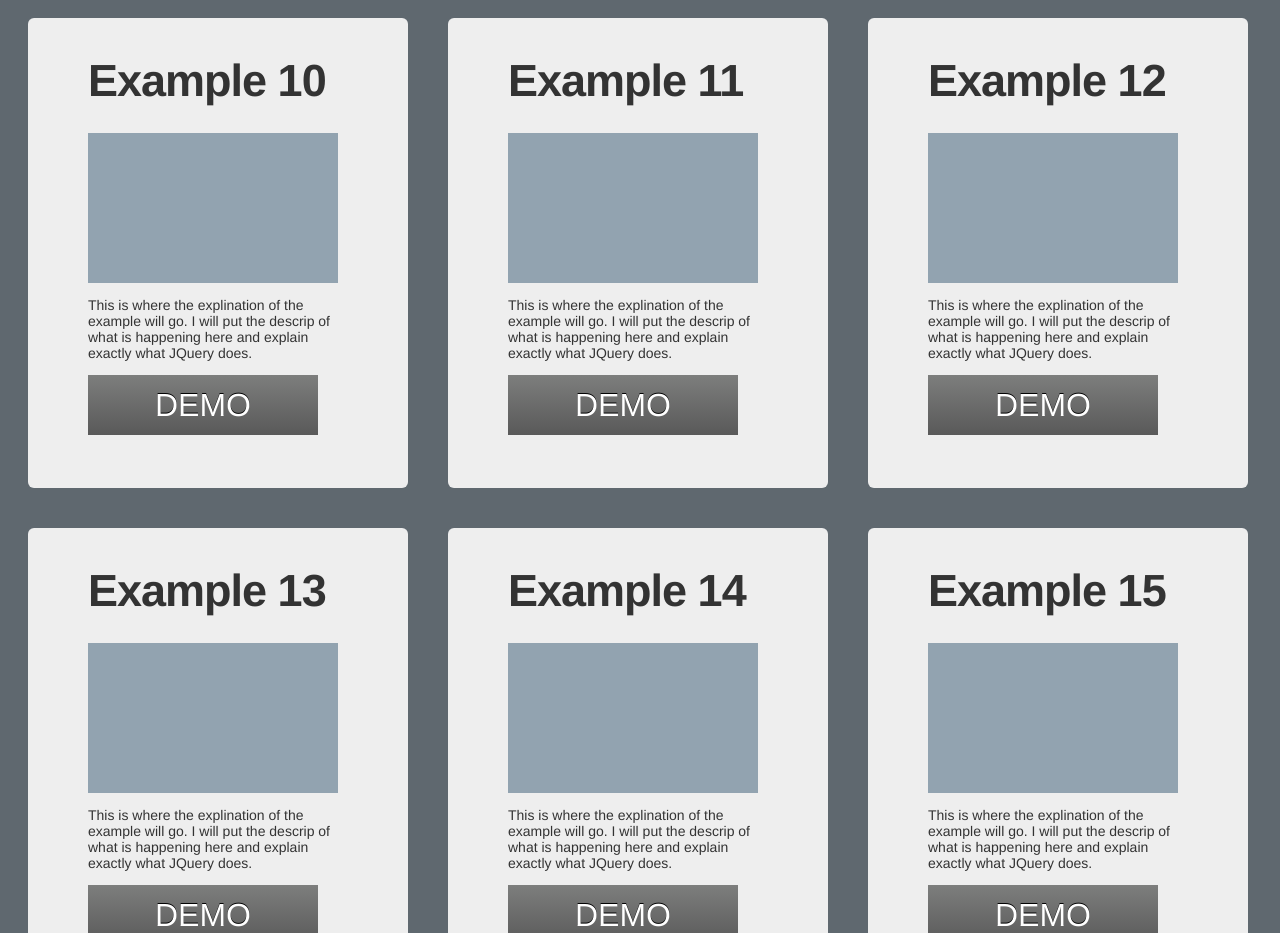
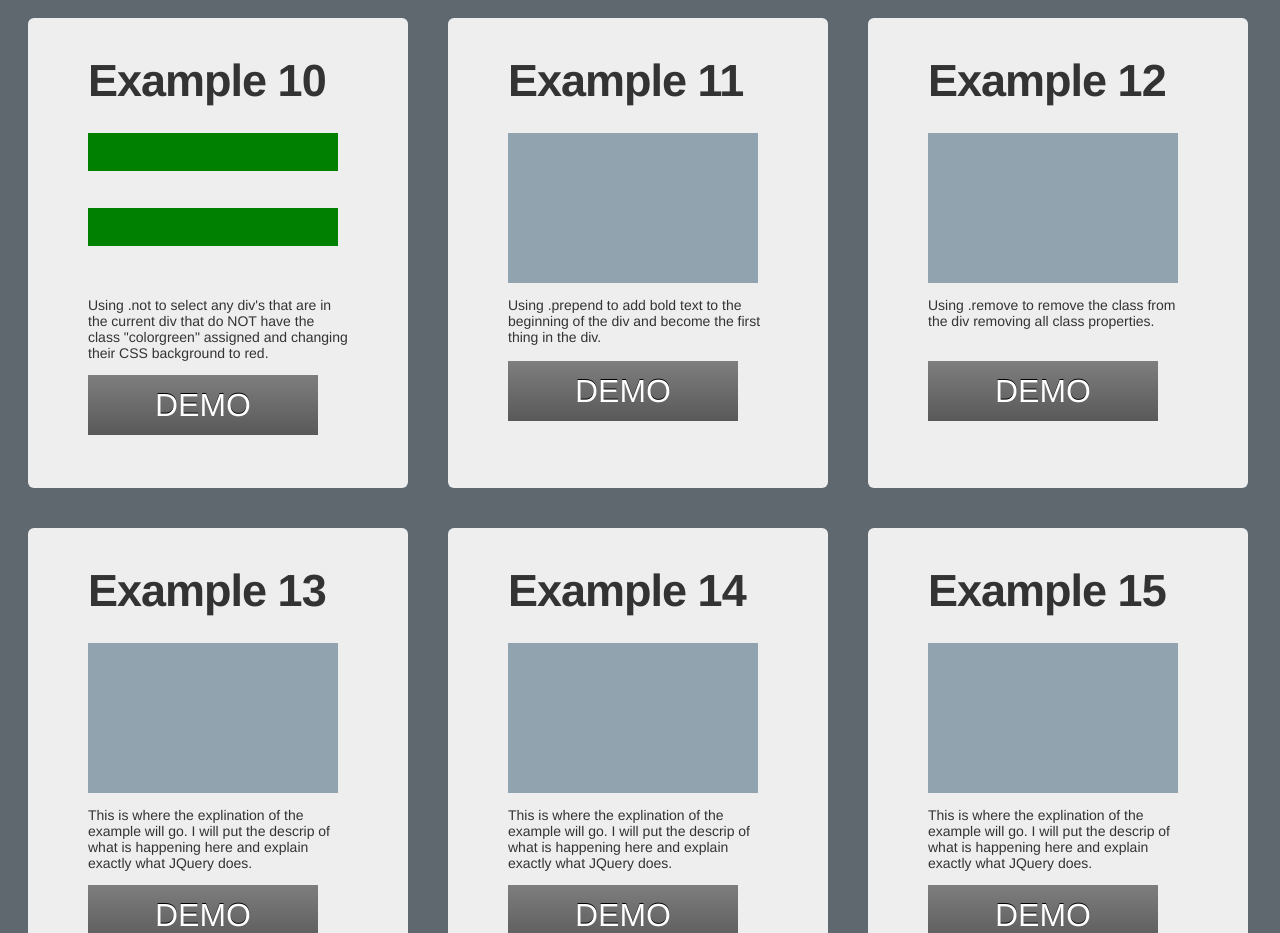
Before and after one commit to Charlie610790/Day12-WorkingWithYoeman, a website: page app/index.html in a window 1280 px wide. Shown: the part 1540-2473 px from the top of the page. Drawn offline with nearby package versions, Linux system fonts and the light colour scheme; files that its build step writes are made by us from their sources.

Commit message:
add examples 10-12 using not, prepend, and remove

```diff
--- a/app/index.html
+++ b/app/index.html
@@ -99,26 +99,31 @@
         <div class="container">
             <div class="examplefield">
                 <h1>Example 10</h1>
-                    <div class="example1"></div>
-                    <div class="exampletxt">
-                <p>This is where the explination of the example will go.  I will put the descrip of what is happening here and explain exactly what JQuery does.</p></div>
-                <div class="example1button">DEMO</div>
+                    <div class="example10">
+                        <div class="colorgreen"></div>
+                        <div class="colorblue"></div>
+                        <div class="colorgreen"></div>
+                        <div class="colorblack"></div>
+                    </div>
+                        <div class="exampletxt">
+                <p>Using .not to select any div's that are in the current div that do NOT have the class "colorgreen" assigned and changing their CSS background to red.</p></div>
+                <div class="example10button">DEMO</div>
             </div>
 
               <div class="examplefield">
                 <h1>Example 11</h1>
-                    <div class="example1"></div>
+                    <div class="example11"></div>
                     <div class="exampletxt">
-                <p>This is where the explination of the example will go.  I will put the descrip of what is happening here and explain exactly what JQuery does.</p></div>
-                <div class="example1button">DEMO</div>
+                <p>Using .prepend to add bold text to the beginning of the div and become the first thing in the div.</p></div>
+                <div class="example11button">DEMO</div>
             </div>
 
                <div class="examplefield">
                 <h1>Example 12</h1>
-                    <div class="example1"></div>
+                    <div class="example12"></div>
                     <div class="exampletxt">
-                <p>This is where the explination of the example will go.  I will put the descrip of what is happening here and explain exactly what JQuery does.</p></div>
-                <div class="example1button">DEMO</div>
+                <p>Using .remove to remove the class from the div removing all class properties.</p></div>
+                <div class="example12button">DEMO</div>
             </div>
         </div>
         <div class="container">
--- a/app/scripts/main.js
+++ b/app/scripts/main.js
@@ -100,3 +100,21 @@ $('.example9button').click(function() {
   $('.example9').show("slow");
 });
 // EXAMPLE 9 END
+
+// EXAMPLE 10 BEGIN
+$('.example10button').click(function() {
+  $('.example10').not(".colorgreen").css( "background", "red");
+});
+// EXAMPLE 10 END
+
+// EXAMPLE 11 BEGIN
+$('.example11button').click(function() {
+  $('.example11').prepend('<b>Hello</b>');
+});
+// EXAMPLE 11 END
+
+// EXAMPLE 12 BEGIN
+$('.example12button').click(function() {
+  $('.example12').remove();
+});
+// EXAMPLE 12 END
--- a/app/styles/main.scss
+++ b/app/styles/main.scss
@@ -155,7 +155,6 @@ body {
 
 .example10 {
     position: relative;
-    background: #92a3b0;
     height: 150px;
     width: 250px;
 }
@@ -664,3 +663,18 @@ body {
     -o-transition: all 1s ease;
     transition: all 1s ease;
 }
+
+.colorblue {
+    height: 25%;
+
+}
+
+.colorgreen {
+    height: 25%;
+    background: green;
+}
+
+.colorblack {
+    height: 25%;
+
+}
```
